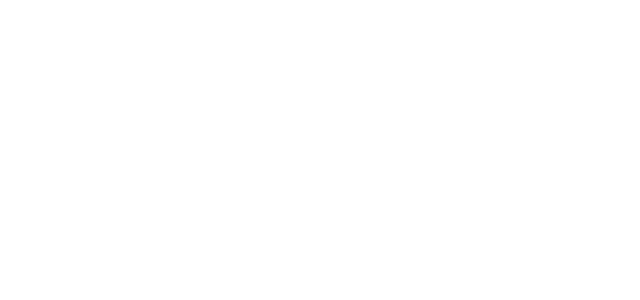
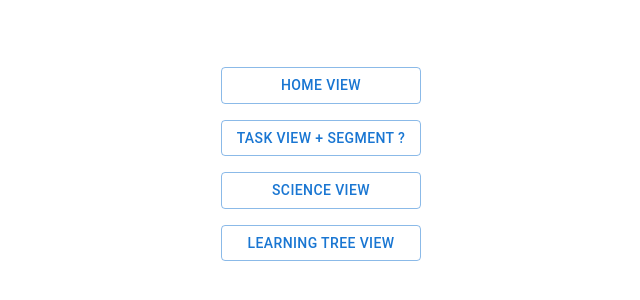
Before and after one commit to EdutieProject/edutie-frontend, a React (Vite) app in the folder edutie-frontend/: page /dev in a window 1280 px wide. Before the commit this address had no page. Shown: the part 236-536 px from the top of the page, without its empty margins (319-959 px from the left). Built offline with nearby package versions, Linux system fonts and the light colour scheme.

Commit message:
Add development view on /dev route

```diff
--- a/edutie-frontend/src/App.jsx
+++ b/edutie-frontend/src/App.jsx
@@ -1,19 +1,14 @@
-import { useState } from 'react'
-import Circle from './components/Circle'
-import PathUp from './components/Paths/Path1'
 import { useQuery, gql,ApolloProvider, ApolloClient, InMemoryCache } from "@apollo/client";
 
 import './App.css'
-import { Grid } from '@mui/material'
 import LessonTreeGenerator from './components/LessonTreeGenerator';
-import Login from './components/Logowanie/Login';
 import AccountPage from './components/Account/AccountPage';
 import Home from './components/Home/Home';
 import { BrowserRouter, Routes, Route } from "react-router-dom";
-import Lessons from "./components/Lessons/LessonsTrees";
 import LessonTrees from './components/Lessons/LessonsTrees';
 import SignIn from './components/Auth/Login';
 import SignUp from './components/Auth/SignUp';
+import DevelopmentViewList from "./views/DevelopmentViewList";
 
 const GetQuery = gql`
   query GetQuery {
@@ -27,14 +22,12 @@ const GetQuery = gql`
 }`;
 
 function App() {
-  const [count, setCount] = useState(0)
   // const { data, loading, error } = useQuery(GetQuery);
 
   // if (loading) return "Loading...";
   // if (error) return <pre>{error.message}</pre>
 
   return (
-    <>
     <BrowserRouter>
       <Routes>
         <Route path="/" element={<Home/>}/>
@@ -43,9 +36,9 @@ function App() {
         <Route path="/lesson" element={ <LessonTreeGenerator/>} />
         <Route path="/signin" element={<SignIn/>}/>
         <Route path="/signup" element={<SignUp/>}/>
+        <Route path="/dev" element={<DevelopmentViewList/>}/>
       </Routes>
     </BrowserRouter>
-    </>
   )
 }
 
--- /dev/null
+++ b/edutie-frontend/src/views/DevelopmentViewList.jsx
@@ -0,0 +1,39 @@
+import { Box, Button, Container } from "@mui/material";
+import HomeView from "./HomeView";
+import TaskView from "./TaskView";
+import ScienceView from "./ScienceView";
+import LearningTreeView from "./LearningTreeView";
+import { useState } from "react";
+
+export default function DevelopmentViewList(props) {
+
+    const [currentView, setCurrentView] = useState(null);
+
+    const views = [
+        {
+            name: "Home View",
+            element: <HomeView/>
+        },
+        {
+            name: "Task View + Segment ?",
+            element: <TaskView/>
+        },
+        {
+            name: "Science View",
+            element: <ScienceView/>
+        },
+        {
+            name: "Learning Tree View",
+            element: <LearningTreeView/>
+        }
+    ];
+
+    if (currentView != null)
+        return currentView;
+
+    return (<Container>
+        <Box sx={{display: "flex", flexDirection: "column", gap: 2}}>
+            {views.map(v=><Button variant="outlined" onClick={()=>setCurrentView(v.element)}>{v.name}</Button>)}
+        </Box>
+    </Container>)
+}
--- /dev/null
+++ b/edutie-frontend/src/views/HomeView.jsx
@@ -0,0 +1,4 @@
+
+export default function HomeView(props) {
+    return (<>Hello World! This is the home view.</>)
+}
--- /dev/null
+++ b/edutie-frontend/src/views/LearningTreeView.jsx
@@ -0,0 +1,4 @@
+
+export default function LearningTreeView(props) {
+    return (<>Hello World! This is the learning tree view.</>)
+}
--- /dev/null
+++ b/edutie-frontend/src/views/ScienceView.jsx
@@ -0,0 +1,4 @@
+
+export default function ScienceView(props) {
+    return (<>Hello World! This is the science view (A.K.A. courses view)</>)
+}
--- /dev/null
+++ b/edutie-frontend/src/views/TaskView.jsx
@@ -0,0 +1,4 @@
+
+export default function TaskView(props) {
+    return (<>Hello World! This is the task view + segment view (?)</>)
+}
```
